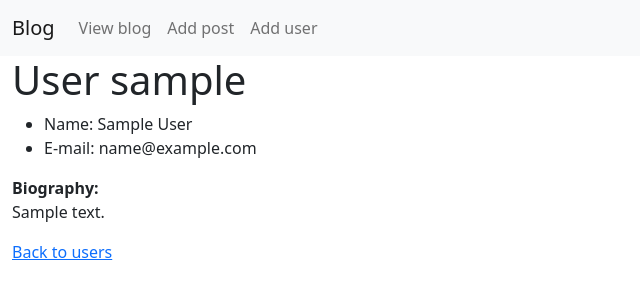
After one commit to gregory-mac/otus_homework, a Django app: page /users/1/ in a window 1280 px wide. The commit adds this page. Shown: the top 300 px of the page, without its empty margins (0-640 px from the left). Run offline with Django 4.2, Linux system fonts and the light colour scheme; tables that the repository leaves empty hold one stand-in row (values such as "Sample post"); some libraries are stand-ins or nearby versions.

Commit message:
Added User bio + DetailView

```diff
--- a/homework_08/django_app/blog/models.py
+++ b/homework_08/django_app/blog/models.py
@@ -5,6 +5,7 @@ class User(models.Model):
     name = models.CharField(max_length=50, null=False, unique=False)
     username = models.CharField(max_length=32, null=False, unique=True)
     email = models.CharField(max_length=50, null=False, unique=True)
+    biography = models.TextField(max_length=300, null=True, blank=True, unique=False)
 
     def __str__(self):
         return self.username
--- /dev/null
+++ b/homework_08/django_app/blog/templates/blog/user_detail.html
@@ -0,0 +1,24 @@
+{% extends 'blog/base.html' %}
+
+{% block title %}
+  User {{ user.username }}
+{% endblock %}
+
+{% block body %}
+<div class="container-fluid">
+  <h1>User {{ user.username }}</h1>
+  <div>
+    <ul>
+      <li>Name: {{ user.name }}</li>
+      <li>E-mail: {{ user.email }}</li>
+    </ul>
+  </div>
+
+  <div>
+      <strong>Biography:</strong>
+      <p>{{ user.biography }}</p>
+  </div>
+    <a href="{% url 'blog:user_list' %}">Back to users</a>
+</div>
+
+{% endblock %}
--- a/homework_08/django_app/blog/templates/blog/user_list.html
+++ b/homework_08/django_app/blog/templates/blog/user_list.html
@@ -10,7 +10,9 @@
         <ul>
            {% for user in users %}
             <li>
-                {{ user.username }} ({{ user.name }})
+                <a href="{% url 'blog:user_detail' user.id %}">
+                {{ user.username }}</a>
+                ({{ user.name }})
             </li>
           {% endfor %}
         </ul>
--- a/homework_08/django_app/blog/urls.py
+++ b/homework_08/django_app/blog/urls.py
@@ -1,6 +1,12 @@
 from django.urls import path
 
-from .views import view_blog, PostCreateView, UserCreateView, UserListView
+from .views import (
+    view_blog,
+    PostCreateView,
+    UserCreateView,
+    UserListView,
+    UserDetailView
+)
 
 app_name = "blog"
 
@@ -9,4 +15,5 @@ urlpatterns = [
     path("post/", PostCreateView.as_view(), name="add_post"),
     path("user/", UserCreateView.as_view(), name="add_user"),
     path("ulist/", UserListView.as_view(), name="user_list"),
+    path("users/<int:pk>/", UserDetailView.as_view(), name="user_detail"),
 ]
--- a/homework_08/django_app/blog/views.py
+++ b/homework_08/django_app/blog/views.py
@@ -1,7 +1,7 @@
 from django.http import HttpRequest
 from django.shortcuts import render
 from django.urls import reverse
-from django.views.generic import CreateView, ListView
+from django.views.generic import CreateView, ListView, DetailView
 
 from .models import User, Post
 from .forms import PostCreateForm, UserCreateForm
@@ -34,3 +34,8 @@ class UserCreateView(CreateView):
 class UserListView(ListView):
     model = User
     context_object_name = "users"
+
+
+class UserDetailView(DetailView):
+    model = User
+    context_object_name = "user"
```
Also changed, not shown: homework_08/django_app/blog/migrations/0002_user_biography.py (added).
